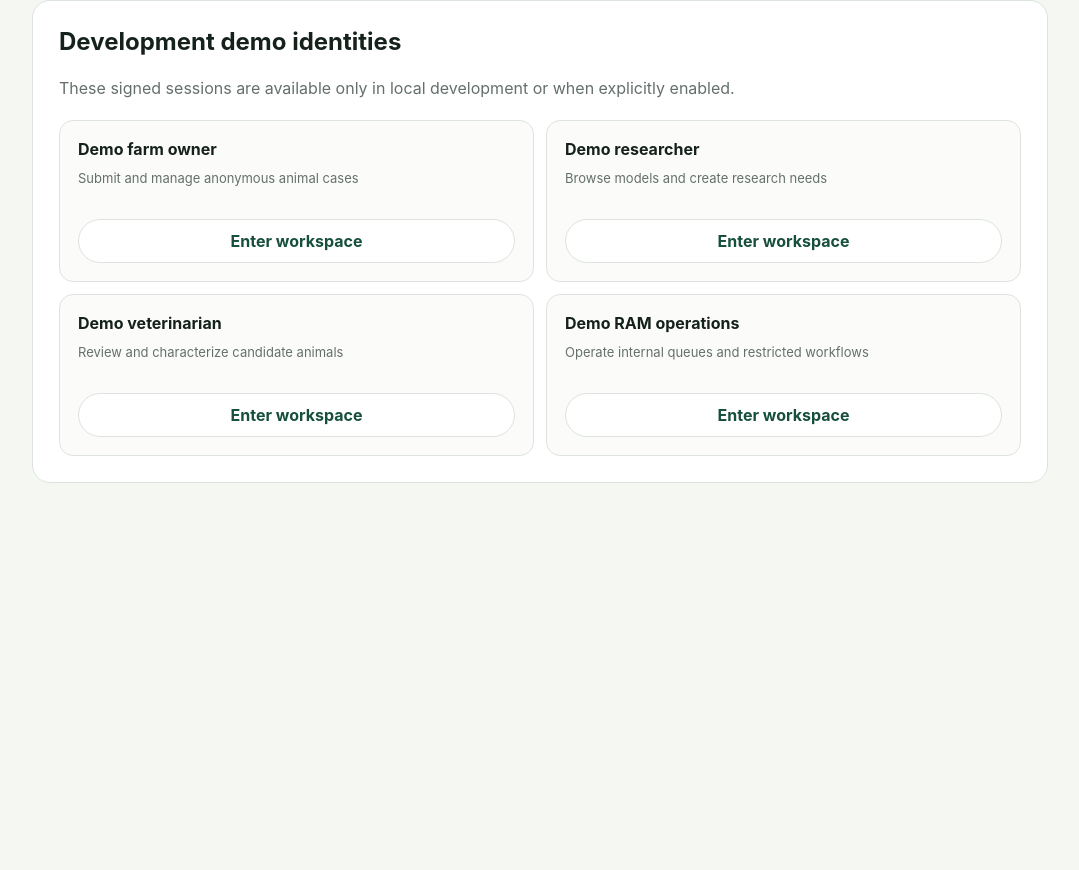
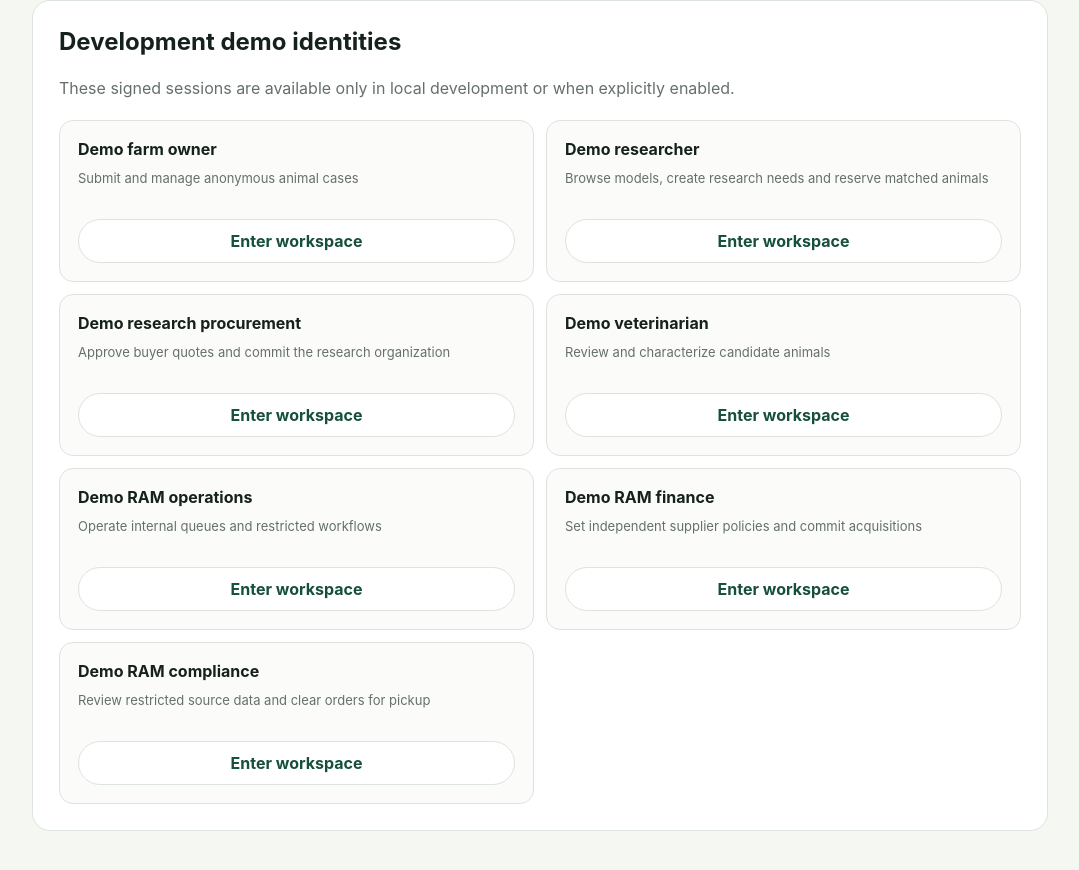
Before and after one commit to neophilism/RAM-Marketplace, a Next.js app: page /signin in a window 1280 px wide. Shown: the part 538-1408 px from the top of the page, without its empty margins (100-1179 px from the left). Before the commit the page ends 1135 px from the top, so only its background shows below. Built offline with nearby package versions, Linux system fonts and the light colour scheme.

Commit message:
ui: expose transaction demo roles

```diff
--- a/app/signin/page.tsx
+++ b/app/signin/page.tsx
@@ -5,9 +5,12 @@ export const dynamic = "force-dynamic";
 
 const demos = [
   { id: "farmer", label: "Demo farm owner", note: "Submit and manage anonymous animal cases" },
-  { id: "scientist", label: "Demo researcher", note: "Browse models and create research needs" },
+  { id: "scientist", label: "Demo researcher", note: "Browse models, create research needs and reserve matched animals" },
+  { id: "procurement", label: "Demo research procurement", note: "Approve buyer quotes and commit the research organization" },
   { id: "veterinarian", label: "Demo veterinarian", note: "Review and characterize candidate animals" },
-  { id: "ram", label: "Demo RAM operations", note: "Operate internal queues and restricted workflows" }
+  { id: "ram", label: "Demo RAM operations", note: "Operate internal queues and restricted workflows" },
+  { id: "finance", label: "Demo RAM finance", note: "Set independent supplier policies and commit acquisitions" },
+  { id: "compliance", label: "Demo RAM compliance", note: "Review restricted source data and clear orders for pickup" }
 ];
 
 export default function SignInPage() {
```
